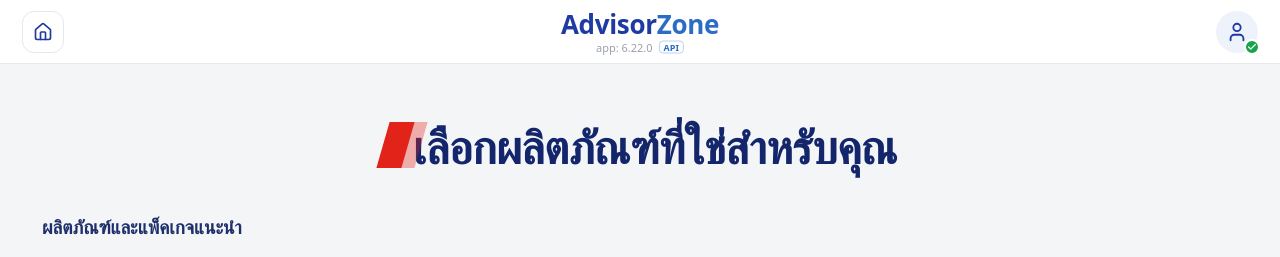
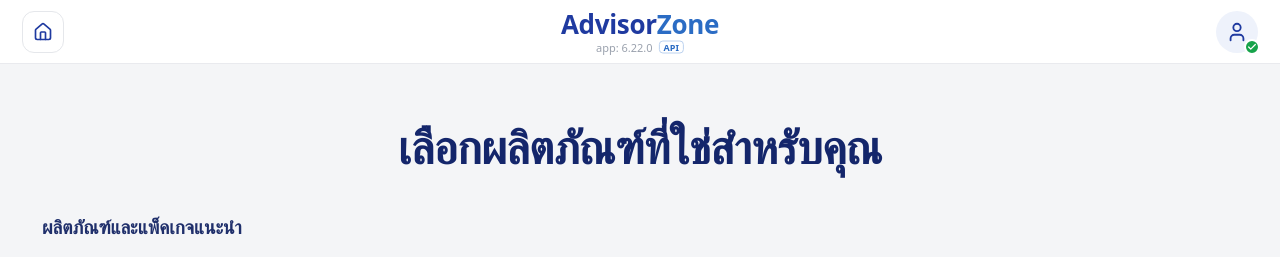
Before and after one commit to pheerapatpisitdev/Advisortool, a Next.js app: page / in a window 1280 px wide. Shown: the top 257 px of the page. Built offline with nearby package versions, Linux system fonts and the light colour scheme; grey boxes are pictures that could not be loaded; a web font is replaced by a local one.

Commit message:
style(hub): remove red diagonal slash from headline

```diff
--- a/app/globals.css
+++ b/app/globals.css
@@ -157,16 +157,6 @@
   letter-spacing: -0.5px;
   padding: 18px 0 26px;
 }
-.az-headline .az-slash {
-  display: inline-block;
-  width: 16px;
-  height: 1em;
-  margin-right: 14px;
-  background: #e2231a;
-  transform: skewX(-16deg);
-  vertical-align: -0.08em;
-  box-shadow: 9px 0 0 #e2231a, 22px 0 0 rgba(226,35,26,.35);
-}
 .az-section-label {
   font-size: 19px;
   font-weight: 700;
--- a/app/page.tsx
+++ b/app/page.tsx
@@ -5,10 +5,7 @@
   return (
     <div className="az-shell">
       <main className="az-main">
-        <h1 className="az-headline">
-          <span className="az-slash" aria-hidden />
-          เลือกผลิตภัณฑ์ที่ใช่สำหรับคุณ
-        </h1>
+        <h1 className="az-headline">เลือกผลิตภัณฑ์ที่ใช่สำหรับคุณ</h1>
 
         <div className="az-section-label">ผลิตภัณฑ์และแพ็คเกจแนะนำ</div>
 
```
